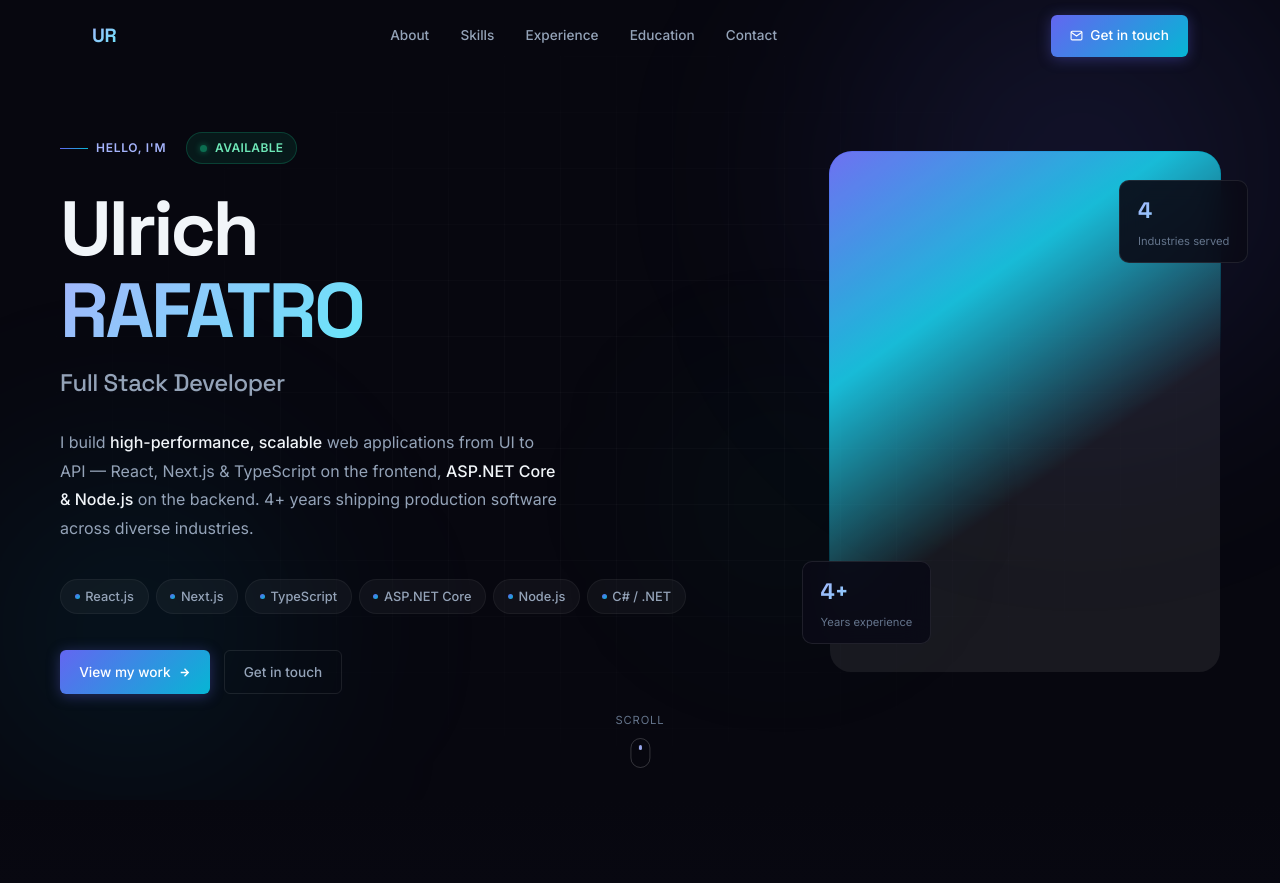
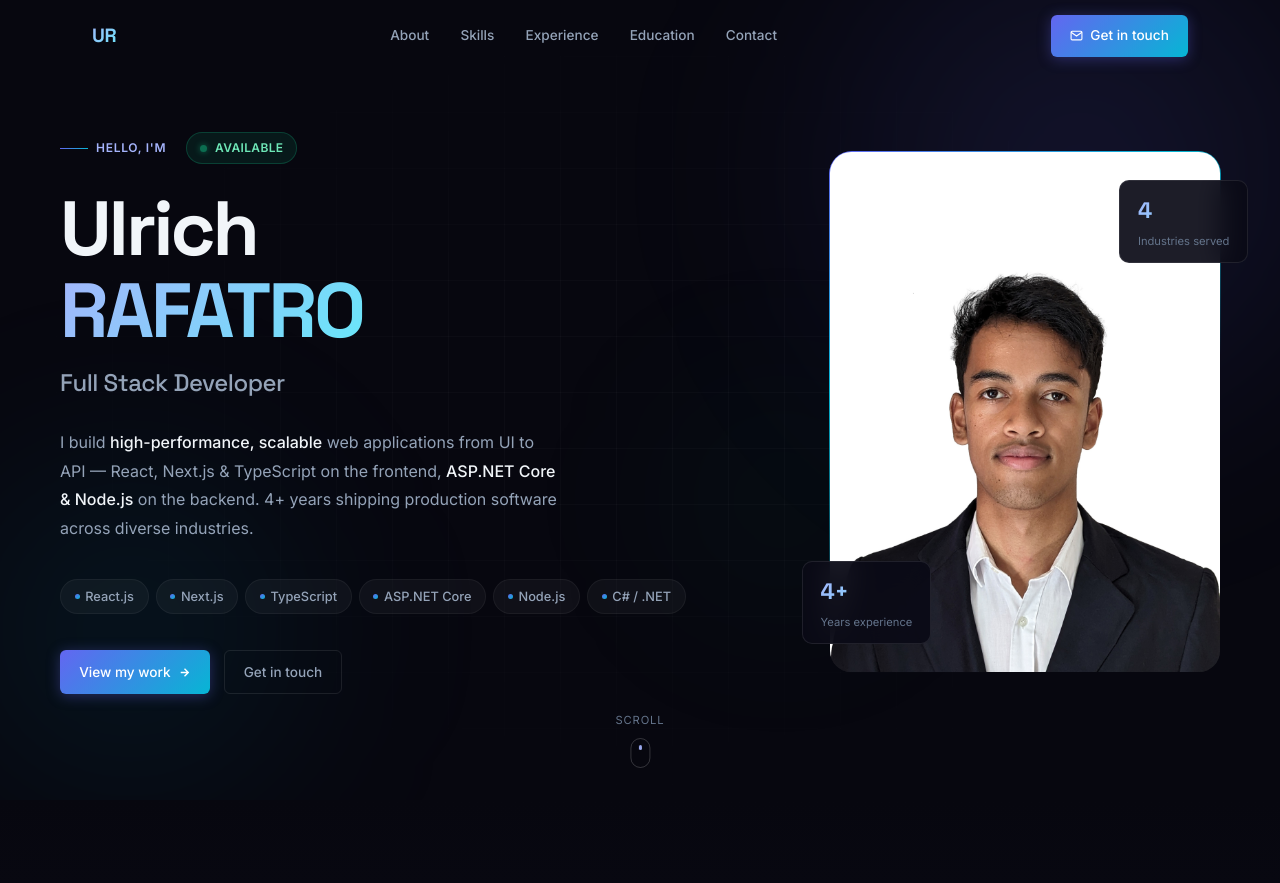
Before and after one commit to UlrichManantsoa/portfolio, a plain HTML site: page index.html in a window 1280 px wide. Shown: the top 883 px of the page. Drawn offline with Linux system fonts and the light colour scheme.

Commit message:
correct photo

```diff
--- a/index.html
+++ b/index.html
@@ -296,7 +296,7 @@ footer{padding:2.25rem 2rem;border-top:1px solid var(--b0)}
     <div class="photo-wrap reveal d2">
       <div class="photo-frame">
         <div class="photo-inner">
-          <img src="Ulrich%20fond%20blanc%20-%20Copie.jpg" alt="Ulrich Rafatro"
+          <img src="portfolio-photo.jpg" alt="Ulrich Rafatro"
                onerror="this.parentElement.style.background='var(--s2)';this.style.display='none'">
         </div>
       </div>
```
Also changed, not shown: portfolio-photo.jpg (added).
